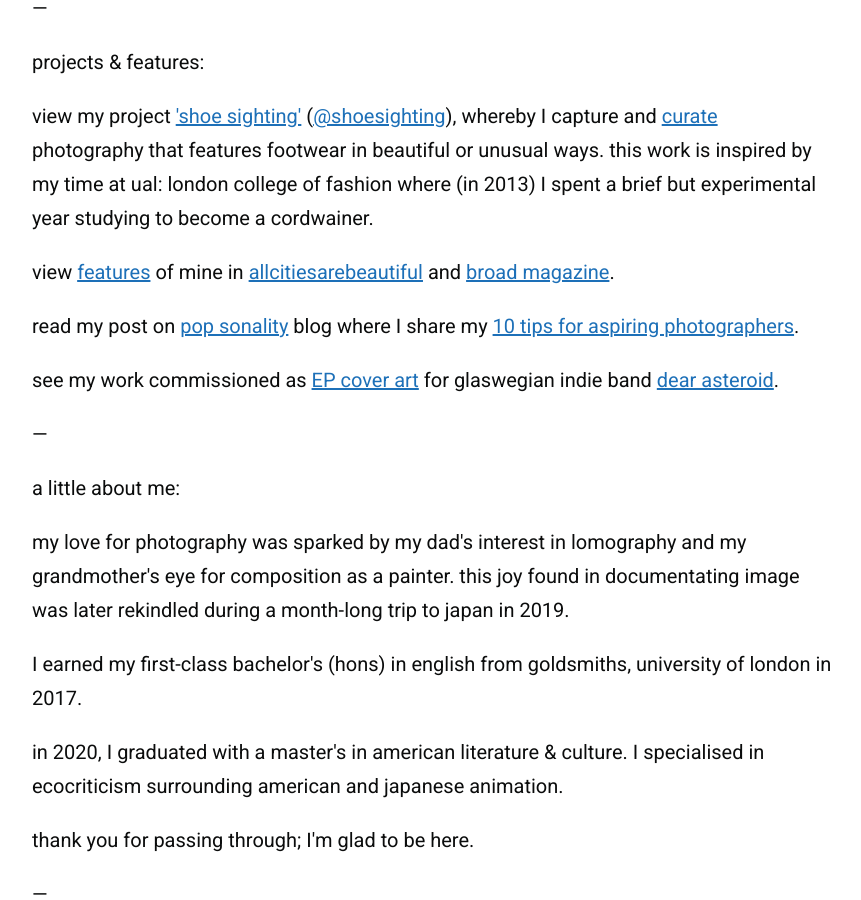
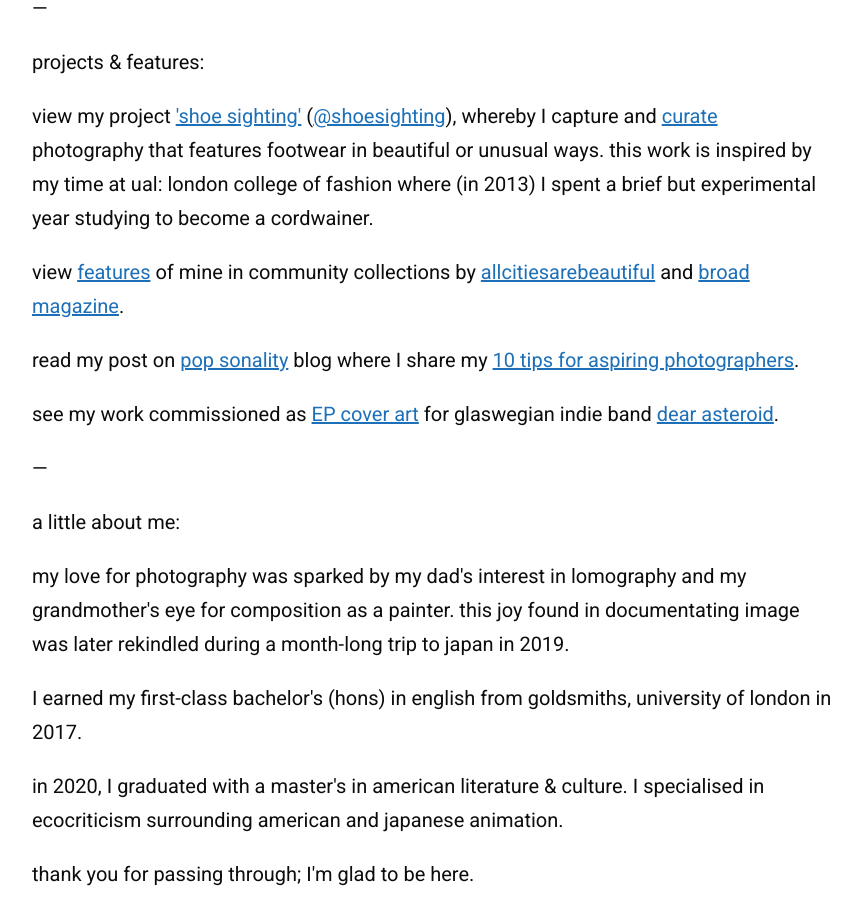
Before and after one commit to zoeurl/zoedowney.github.io, a Jekyll site: the page built from about/index.html, in a window 1280 px wide and 900 px high, scrolled down 1108 px. Shown: the whole window, without its empty margins (208-1069 px from the left). Built offline with Jekyll 4.4.1, drawn with Linux system fonts in a browser that asks for light colours.

Commit message:
Update index.html

```diff
--- a/about/index.html
+++ b/about/index.html
@@ -38,7 +38,7 @@
 </p>
 view my project <a href="https://www.zoedowney.com/shoe-sighting/">'shoe sighting'</a> (<a href="https://www.instagram.com/shoesighting">@shoesighting</a>), whereby I capture and <a href="https://www.instagram.com/p/C9ndyvzosgC/?img_index=1">curate</a> photography that features footwear in beautiful or unusual ways. this work is inspired by my time at ual: london college of fashion where (in 2013) I spent a brief but experimental year studying to become a cordwainer.
 </p>
-view <a href="https://www.instagram.com/zoeurl/tagged/">features</a> of mine in <a href="https://www.instagram.com/p/CzT4Il0IzGf/?img_index=10">allcitiesarebeautiful</a> and <a href="https://www.instagram.com/p/DCXHA0GyZh5/">broad magazine</a>.
+view <a href="https://www.instagram.com/zoeurl/tagged/">features</a> of mine in community collections by <a href="https://www.instagram.com/p/CzT4Il0IzGf/?img_index=10">allcitiesarebeautiful</a> and <a href="https://www.instagram.com/p/DCXHA0GyZh5/">broad magazine</a>.
 </p>
 read my post on <a href="https://www.instagram.com/p/DARMIgPo8T2/">pop sonality</a> blog where I share my <a href="https://popsonality.blogspot.com/2024/09/zoe-downey-shares-with-pop-sonality-her.html">10 tips for aspiring photographers</a>.
 </p>
```
